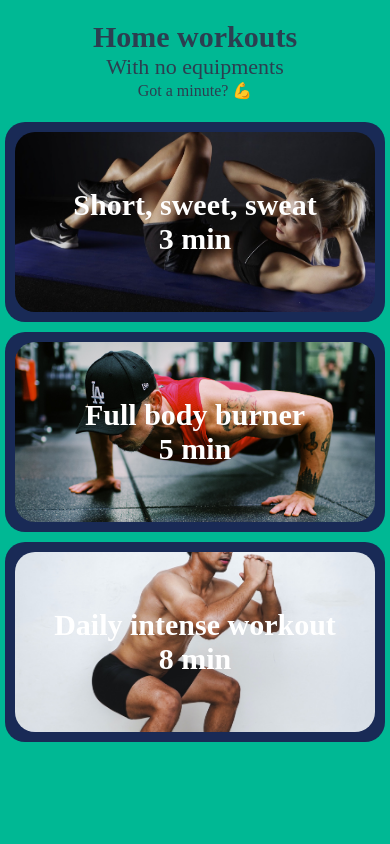
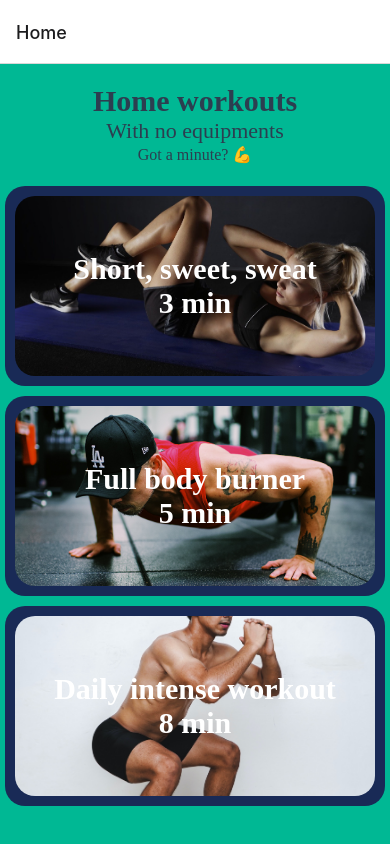
Before and after one commit to Simulaemanuele/MyFitnessApp, a React Native app: screen /Home in a window 390 px wide. Built offline with nearby package versions, Linux system fonts and the light colour scheme.

Commit message:
feat: navigation implemented

```diff
--- a/App.js
+++ b/App.js
@@ -5,167 +5,26 @@
  * @format
  */
 
-import {
-  FlatList,
-  ScrollView,
-  StatusBar,
-  StyleSheet,
-  Text,
-  TouchableOpacity,
-  View,
-} from 'react-native';
+import {NavigationContainer} from '@react-navigation/native';
 import Home from './pages/Home';
-import {workouts} from './mock/workouts';
-import {WorkoutsCard} from './components/Card';
-import {useMediaQuery} from 'react-responsive';
-import {useState, useEffect} from 'react';
 import WorkoutStages from './pages/WorkoutStages';
+import {createNativeStackNavigator} from '@react-navigation/native-stack';
+
+const Stack = createNativeStackNavigator();
 
 function App() {
-  const isPhone = useMediaQuery({
-    maxDeviceWidth: 650,
-  });
-
-  const [workoutType, setWorkoutType] = useState('');
-  const [currentStageNumber, setCurrentStageNumber] = useState(-1);
-  const [timeLeft, setTimeLeft] = useState(0);
-
-  useEffect(() => {
-    // exit early when we reach 0
-    // save intervalId to clear the interval when the
-    // component re-renders
-    const intervalId = setInterval(() => {
-      setTimeLeft(timeLeft - 1);
-    }, 1000);
-
-    // clear interval on re-render to avoid memory leaks
-    return () => clearInterval(intervalId);
-  });
-
-  const intervalId = 0;
-
-  // if (workoutType !== '') {
-  //   return WorkoutStages(
-  //     setWorkoutType,
-  //     workoutType,
-  //     setCurrentStageNumber,
-  //     currentStageNumber,
-  //     timeLeft,
-  //     setTimeLeft,
-  //     intervalId,
-  //     isPhone,
-  //   );
-  // }
-
-  const renderWorkoutStages = () => {
-    if (workoutType !== '') {
-      // return WorkoutStages(
-      //   setWorkoutType,
-      //   workoutType,
-      //   setCurrentStageNumber,
-      //   currentStageNumber,
-      //   timeLeft,
-      //   setTimeLeft,
-      //   intervalId,
-      //   isPhone,
-      // );
-      return (
-        <View style={{flex: 1}}>
-          <WorkoutStages
-            setWorkoutType={setWorkoutType}
-            workoutType={workoutType}
-            setCurrentStageNumber={setCurrentStageNumber}
-            currentStageNumber={currentStageNumber}
-            timeLeft={timeLeft}
-            setTimeLeft={setTimeLeft}
-            intervalId={intervalId}
-            isPhone={isPhone}
-          />
-        </View>
-      );
-    }
-  };
-
-  const handleCardOnPress = type => {
-    console.log('Type in handle: ', workoutType);
-    setWorkoutType(type);
-  };
-
   return (
-    <View style={styles.container}>
-      <View style={styles.headerSection}>
-        <Text style={styles.headerText}>{'Home workouts'}</Text>
-        <Text style={styles.headerSubtitle}>{'With no equipments'}</Text>
-        <Text style={styles.txtOnCard}>{'Got a minute?'} 💪</Text>
-      </View>
-
-      <FlatList
-        data={workouts}
-        renderItem={({item}) => {
-          let IMAGE = item.img;
-          return (
-            <TouchableOpacity
-              key={item.title}
-              onPress={() => setWorkoutType(item.type)}
-              style={{borderRadius: 20}}>
-              <View
-                style={{marginBottom: 10, marginHorizontal: 5, elevation: 30}}>
-                <WorkoutsCard
-                  title={item.title}
-                  time={item.time}
-                  image={item.img}
-                  type={item.type}
-                />
-              </View>
-            </TouchableOpacity>
-          );
-        }}
-        keyExtractor={item => item.id}
-      />
-
-      <View>{workoutType != '' ? renderWorkoutStages() : null}</View>
-    </View>
+    <NavigationContainer>
+      <Stack.Navigator>
+        <Stack.Screen
+          name="Home"
+          // getComponent={() => require('./pages/Home').default}
+          component={Home}
+        />
+        <Stack.Screen name="WorkoutStages" component={WorkoutStages} />
+      </Stack.Navigator>
+    </NavigationContainer>
   );
 }
 
 export default App;
-
-const styles = StyleSheet.create({
-  container: {
-    flex: 1,
-    backgroundColor: '#00b894',
-  },
-  headerSection: {
-    marginTop: 20,
-    marginBottom: 20,
-    alignItems: 'center',
-  },
-  headerText: {
-    color: '#2c3e50',
-    fontStyle: 'normal',
-    fontWeight: 'bold',
-    fontFamily: 'Ubuntu',
-    fontSize: 30,
-    lineHeight: 34,
-  },
-  headerSubtitle: {
-    color: '#2c3e50',
-    fontStyle: 'normal',
-    fontWeight: '300',
-    fontFamily: 'Ubuntu',
-    fontSize: 22,
-    lineHeight: 25,
-  },
-  txtOnCard: {
-    color: '#2c3e50',
-    fontStyle: 'normal',
-    fontWeight: '300',
-    fontFamily: 'Ubuntu',
-    fontSize: 16,
-    lineHeight: 23,
-  },
-  card: {
-    marginVertical: 30,
-    marginHorizontal: 70,
-  },
-});
--- a/pages/Home.js
+++ b/pages/Home.js
@@ -1,30 +1,177 @@
-import React, {
-  PureComponent,
-  Component,
-  ReactElement,
-  useState,
-  useEffect,
-} from 'react';
-import {View, Text, StyleSheet} from 'react-native';
-import Card from '../components/Card';
+import {
+  FlatList,
+  ScrollView,
+  StatusBar,
+  StyleSheet,
+  Text,
+  TouchableOpacity,
+  View,
+} from 'react-native';
+import {workouts} from '../mock/workouts';
+import {WorkoutsCard} from '../components/Card';
+import {useMediaQuery} from 'react-responsive';
+import {useState, useEffect} from 'react';
+import WorkoutStages from '../pages/WorkoutStages';
+import {useNavigation} from '@react-navigation/native';
 
-const Home = (props, {navigation, route}) => {
-  const [state, setState] = useState();
+const Home = props => {
+  const navigation = useNavigation();
+  const isPhone = useMediaQuery({
+    maxDeviceWidth: 650,
+  });
 
-  // const {params} = route;
+  const [workoutType, setWorkoutType] = useState('');
+  const [currentStageNumber, setCurrentStageNumber] = useState(-1);
+  const [timeLeft, setTimeLeft] = useState(0);
 
   useEffect(() => {
-    setState(props);
-  }, []);
+    // exit early when we reach 0
+    // save intervalId to clear the interval when the
+    // component re-renders
+    const intervalId = setInterval(() => {
+      setTimeLeft(timeLeft - 1);
+    }, 1000);
+
+    // clear interval on re-render to avoid memory leaks
+    return () => clearInterval(intervalId);
+  });
+
+  const intervalId = 0;
+
+  // if (workoutType !== '') {
+  //   return WorkoutStages(
+  //     setWorkoutType,
+  //     workoutType,
+  //     setCurrentStageNumber,
+  //     currentStageNumber,
+  //     timeLeft,
+  //     setTimeLeft,
+  //     intervalId,
+  //     isPhone,
+  //   );
+  // }
+
+  const renderWorkoutStages = () => {
+    if (workoutType !== '') {
+      // return WorkoutStages(
+      //   setWorkoutType,
+      //   workoutType,
+      //   setCurrentStageNumber,
+      //   currentStageNumber,
+      //   timeLeft,
+      //   setTimeLeft,
+      //   intervalId,
+      //   isPhone,
+      // );
+      return (
+        <View style={{flex: 1}}>
+          <WorkoutStages
+            setWorkoutType={setWorkoutType}
+            workoutType={workoutType}
+            setCurrentStageNumber={setCurrentStageNumber}
+            currentStageNumber={currentStageNumber}
+            timeLeft={timeLeft}
+            setTimeLeft={setTimeLeft}
+            intervalId={intervalId}
+            isPhone={isPhone}
+          />
+        </View>
+      );
+    }
+  };
+
+  const handleCardOnPress = type => {
+    console.log('Type in handle: ', workoutType);
+    setWorkoutType(type);
+  };
 
   return (
-    <>
-      <View>
-        <Text>{'Welcome in My Fitness App'}</Text>
-        <Card />
+    <View style={styles.container}>
+      <View style={styles.headerSection}>
+        <Text style={styles.headerText}>{'Home workouts'}</Text>
+        <Text style={styles.headerSubtitle}>{'With no equipments'}</Text>
+        <Text style={styles.txtOnCard}>{'Got a minute?'} 💪</Text>
       </View>
-    </>
+
+      <FlatList
+        data={workouts}
+        renderItem={({item}) => {
+          let IMAGE = item.img;
+          return (
+            <TouchableOpacity
+              key={item.title}
+              onPress={() => {
+                setWorkoutType(item.type);
+                navigation.navigate('WorkoutStages', {
+                  setWorkoutType,
+                  workoutType,
+                  setCurrentStageNumber,
+                  currentStageNumber,
+                  timeLeft,
+                  setTimeLeft,
+                  intervalId,
+                  isPhone,
+                });
+              }}
+              style={{borderRadius: 20}}>
+              <View
+                style={{marginBottom: 10, marginHorizontal: 5, elevation: 30}}>
+                <WorkoutsCard
+                  title={item.title}
+                  time={item.time}
+                  image={item.img}
+                  type={item.type}
+                />
+              </View>
+            </TouchableOpacity>
+          );
+        }}
+        keyExtractor={item => item.id}
+      />
+
+      <View>{workoutType != '' ? renderWorkoutStages() : null}</View>
+    </View>
   );
 };
 
 export default Home;
+
+const styles = StyleSheet.create({
+  container: {
+    flex: 1,
+    backgroundColor: '#00b894',
+  },
+  headerSection: {
+    marginTop: 20,
+    marginBottom: 20,
+    alignItems: 'center',
+  },
+  headerText: {
+    color: '#2c3e50',
+    fontStyle: 'normal',
+    fontWeight: 'bold',
+    fontFamily: 'Ubuntu',
+    fontSize: 30,
+    lineHeight: 34,
+  },
+  headerSubtitle: {
+    color: '#2c3e50',
+    fontStyle: 'normal',
+    fontWeight: '300',
+    fontFamily: 'Ubuntu',
+    fontSize: 22,
+    lineHeight: 25,
+  },
+  txtOnCard: {
+    color: '#2c3e50',
+    fontStyle: 'normal',
+    fontWeight: '300',
+    fontFamily: 'Ubuntu',
+    fontSize: 16,
+    lineHeight: 23,
+  },
+  card: {
+    marginVertical: 30,
+    marginHorizontal: 70,
+  },
+});
```
